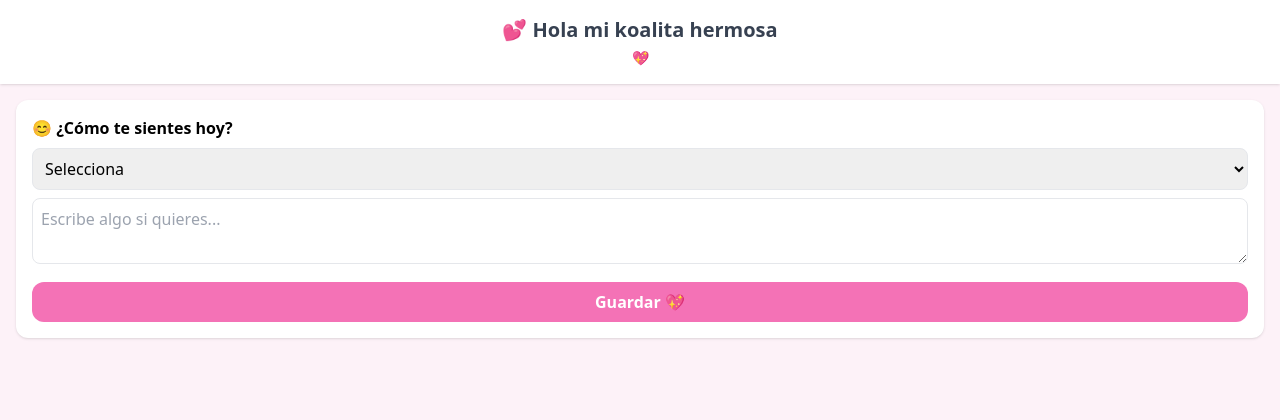
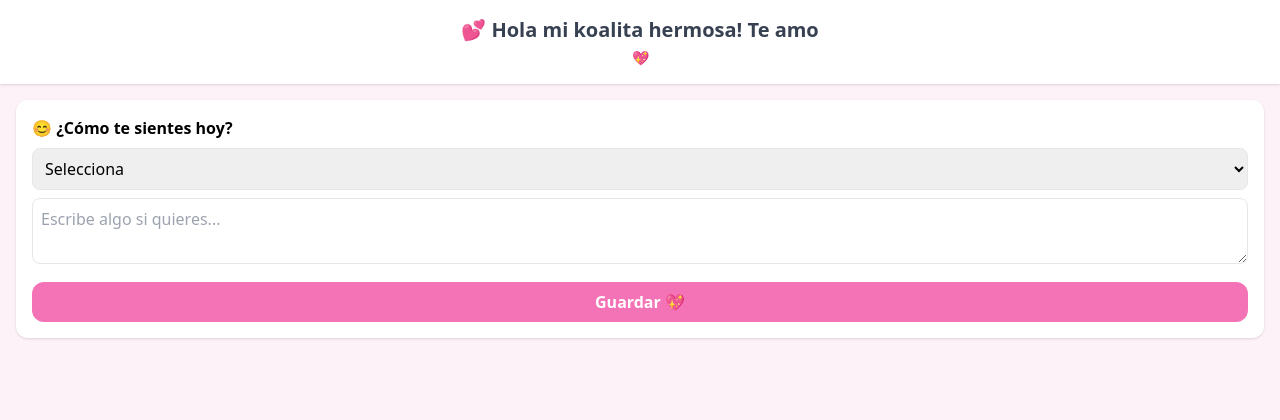
Before and after one commit to louis1333/app_sara, a Flask app: page /app in a window 1280 px wide. Shown: the top 420 px of the page. Run offline with Flask 3, Linux system fonts and the light colour scheme; data that the repository does not hold is empty; some libraries are stand-ins or nearby versions.

Commit message:
mensaje diario

```diff
--- a/app/templates/home.html
+++ b/app/templates/home.html
@@ -11,7 +11,7 @@
 
 <header class="bg-white shadow p-4 text-center">
   <h1 class="text-xl font-semibold text-gray-700">
-    💕 Hola mi koalita hermosa
+    💕 Hola mi koalita hermosa! Te amo
   </h1>
   <p id="daily-message" class="text-sm text-gray-500 mt-1">
     Cargando mensaje...
```
Also changed, not shown: 1 other file.
